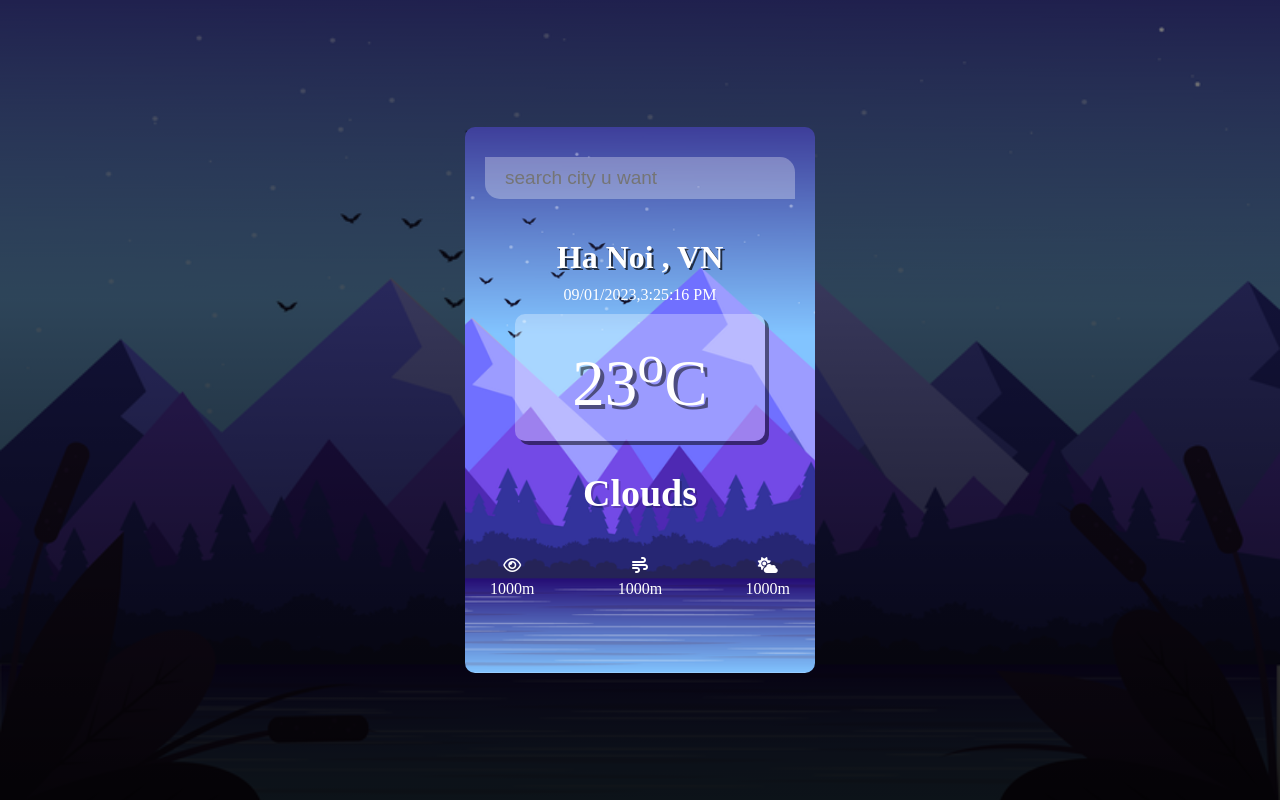
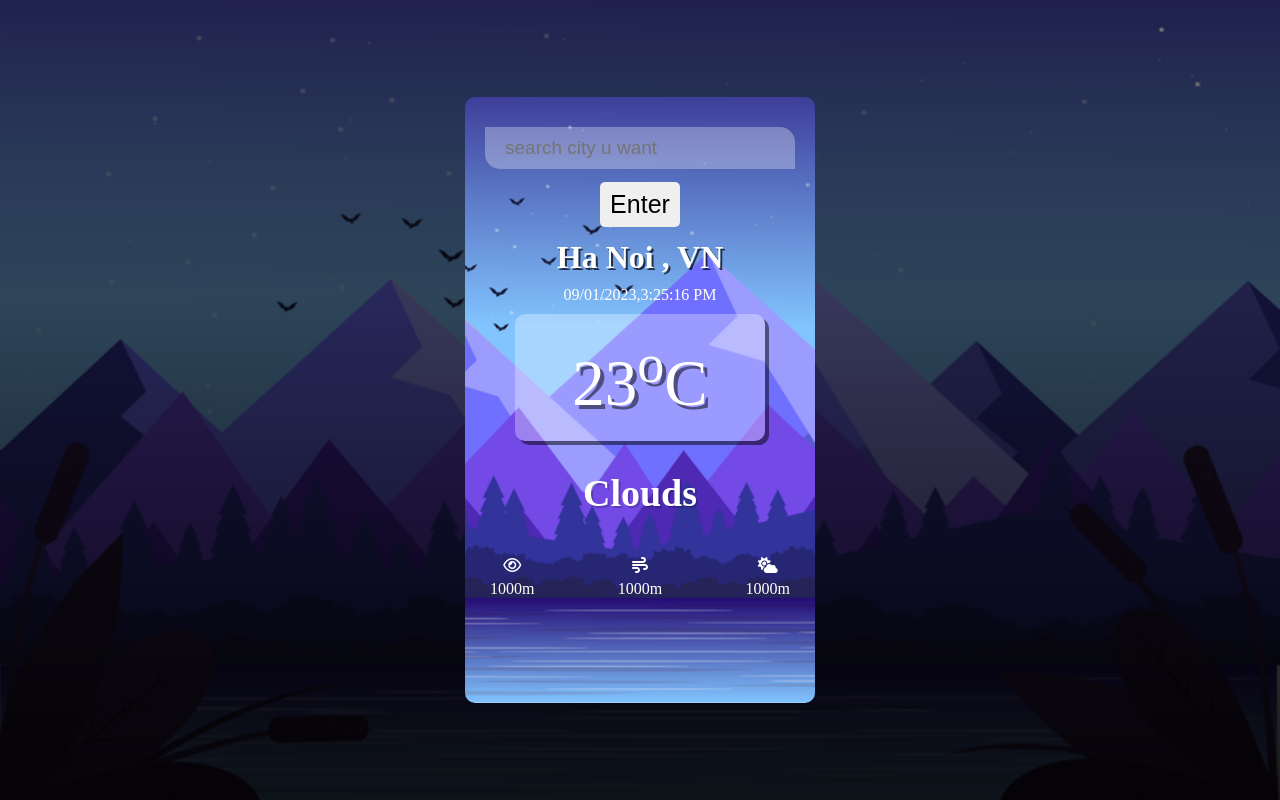
Before and after one commit to LeVHoangduc/WeatherApp, a plain HTML site: page index.html in a window 1280 px wide. Drawn offline with nearby package versions, Linux system fonts and the light colour scheme.

Commit message:
second commit

```diff
--- a/assets/styles.css
+++ b/assets/styles.css
@@ -37,6 +37,7 @@ body{
     border-radius: 10px;
     padding: 30px 20px;
     background: url(./img/cold.png) no-repeat center/cover;
+    position: relative;
 }
 .hot #weather{
     background: url(./img/hot.png) no-repeat center/cover;
@@ -71,7 +72,7 @@ body{
 .content{
     text-align: center;
     color: white;
-    margin: 40px 0;
+    margin: 70px 0;
 }
 .capital{
     text-shadow: 2px 2px rgba(0, 0, 0, 0.7);
@@ -112,3 +113,18 @@ body{
 .MoreDesc div i{
     margin: 7px 0;
 }
+
+
+/* fix mobile */
+.forMobile{
+    font-size: 25px;
+    outline: none;
+    border: none;
+    margin: 35px 0;
+    padding: 8px;
+    border-radius: 5px;
+    width: 80px;
+    top: 50px;
+    left: 135px;
+    position: absolute;
+}
--- a/index.html
+++ b/index.html
@@ -13,6 +13,7 @@
     <body>
         <div id="weather">
             <input type="text" class="search" placeholder="search city u want">
+            <button class="forMobile">Enter</button>
             <div class="content">
                 <h1 class="capital">
                     <span class="city">Ha Noi</span>
--- a/script.js
+++ b/script.js
@@ -10,6 +10,7 @@ var time = document.querySelector('.time');
 var search = document.querySelector("input");
 var content = document.querySelector(".content");
 var body = document.querySelector("body");
+var button = document.querySelector("button");
 
 
 async function changeWeather(input){
@@ -53,3 +54,9 @@ search.addEventListener("keypress",function(e){
         search.value ='';
     }
 })
+
+button.addEventListener("click",(e)=>{
+    let searchValue=search.value.trim();
+    changeWeather(searchValue);
+    search.value ='';
+})
```
